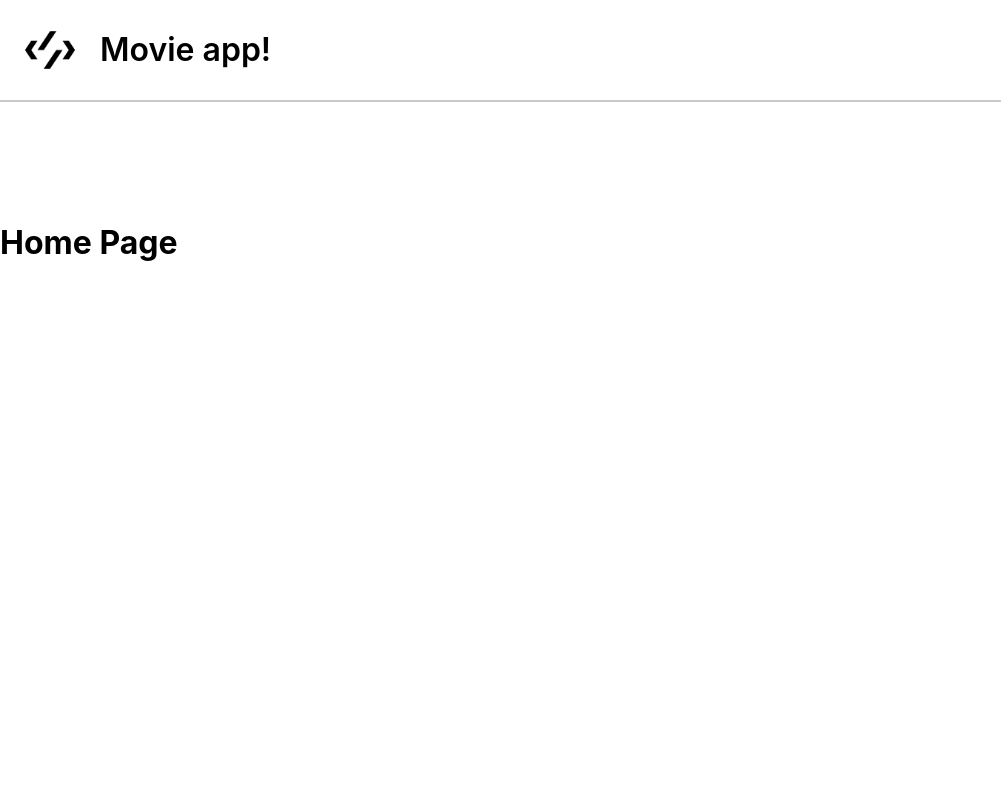
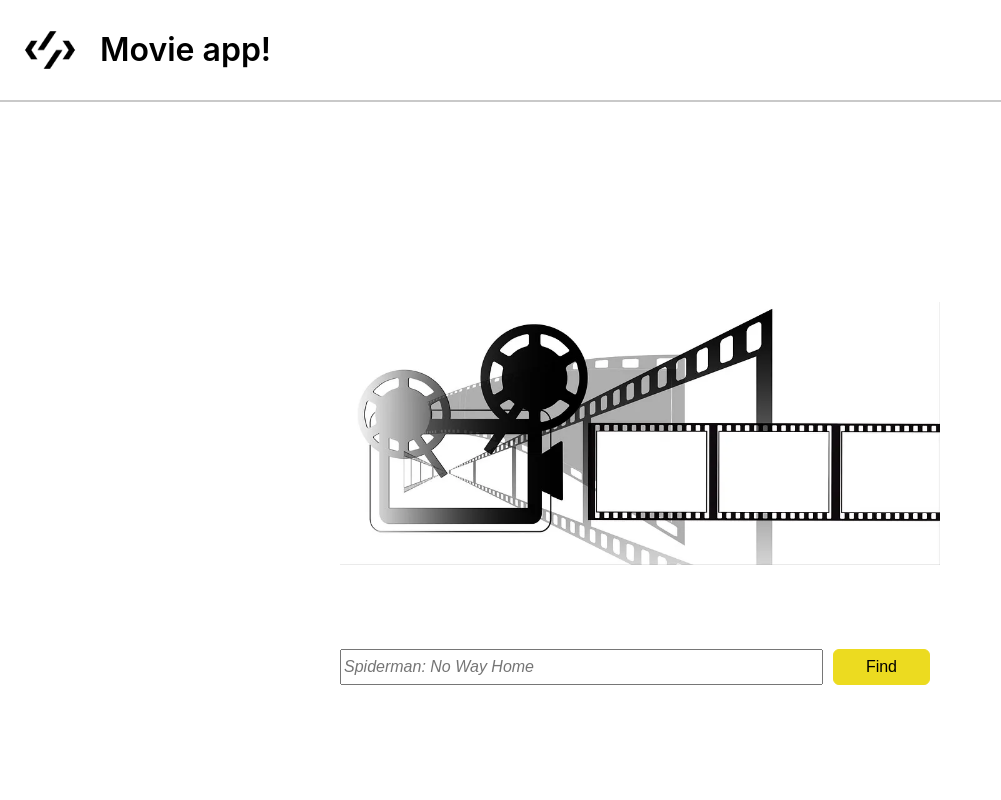
Before and after one commit to it20217/movie-search-client, a React (Create React App) app: page / in a window 1280 px wide. Shown: the top 800 px of the page, without its empty margins (0-1001 px from the left). Built offline with nearby package versions, Linux system fonts and the light colour scheme.

Commit message:
create home-page

```diff
--- a/src/App.js
+++ b/src/App.js
@@ -4,6 +4,7 @@ import Header from "./components/Header/Header"
 import styles from "./App.module.scss"
 import Search from "./components/Search/Search"
 import Footer from "./components/Footer/Footer"
+import Home from './views/Home'
 
 function App() {
   return (
@@ -12,7 +13,7 @@ function App() {
        <div className={styles.container}>
        <Router>
         <Routes>
-         <Route exact path="/" element={<h1>Home Page</h1>} />
+         <Route exact path="/" element={<Home />} />
          <Route exact path="search" element={<Search />} />
         </Routes>
       </Router>
--- a/src/App.module.scss
+++ b/src/App.module.scss
@@ -10,5 +10,4 @@
   min-height: 100vh;
   display: flex;
   flex-direction: column;
-  margin-top: 100px;
 }
--- a/src/components/Footer/Footer.module.scss
+++ b/src/components/Footer/Footer.module.scss
@@ -1,4 +1,4 @@
-$main-color: black;
+$main-color: #333;
 $font-color: white;
 
 .footer {
--- /dev/null
+++ b/src/views/Home.js
@@ -0,0 +1,32 @@
+import styles from './Home.module.scss'
+import projector from '../assets/images/film-projector.webp'
+
+
+function Home() {
+
+  return (
+    <div className={styles["home-container"]}>
+      <div className={styles["image-container"]}>
+
+      </div>
+      <div className={styles["image-container"]}>
+        <img src={projector} alt="film-projector"/>
+      </div>
+      <form className={styles["form-container"]}>
+        <div className={styles["form-wrapper"]}>
+          <div className={styles["search-input"]}>
+            <input type="search" className={styles["search-input"]} placeholder={"Spiderman: No Way Home"}/>
+          </div>
+          <div>
+            <button className={styles["form-btn"]}>
+              Find
+            </button>
+          </div>
+        </div>
+      </form>
+
+    </div>
+  )
+}
+
+export default Home;
--- /dev/null
+++ b/src/views/Home.module.scss
@@ -0,0 +1,54 @@
+$gold: #ecdb20;
+
+.home-container {
+  display: flex;
+  flex-direction: column;
+  width: 100%;
+  max-width: 1450px ;
+  height: 100vh;
+  margin: 0 auto;
+}
+.image-container {
+  margin: 100px 0 0;
+  align-self: center;
+  max-width: 600px;
+  max-height: 300px;
+  >img {
+    max-width: 600px;
+  }
+}
+.form-container {
+  width: 100%;
+  max-width: 600px;
+  align-self: center;
+
+}
+.form-wrapper {
+  display: flex;
+  flex-direction: row;
+  align-self: center;
+  margin: 80px auto;
+  min-width: 100%;
+  white-space: nowrap;
+}
+.search-input {
+  flex: 2;
+  >input {
+    width: 100%;
+    height: 36px;
+  }
+  >input::placeholder {
+    font-size: 16px;
+    font-style: italic;
+  }
+}
+
+.form-btn {
+  margin: 0 10px;
+  padding: 0 32px;
+  height: 36px;
+  border: 1px solid $gold ;
+  border-radius: 6px;
+  background-color: $gold;
+  font-size: 16px;
+}
```
Also changed, not shown: src/assets/images/film-projector.webp (added), src/assets/images/search-image.jpeg (added).
